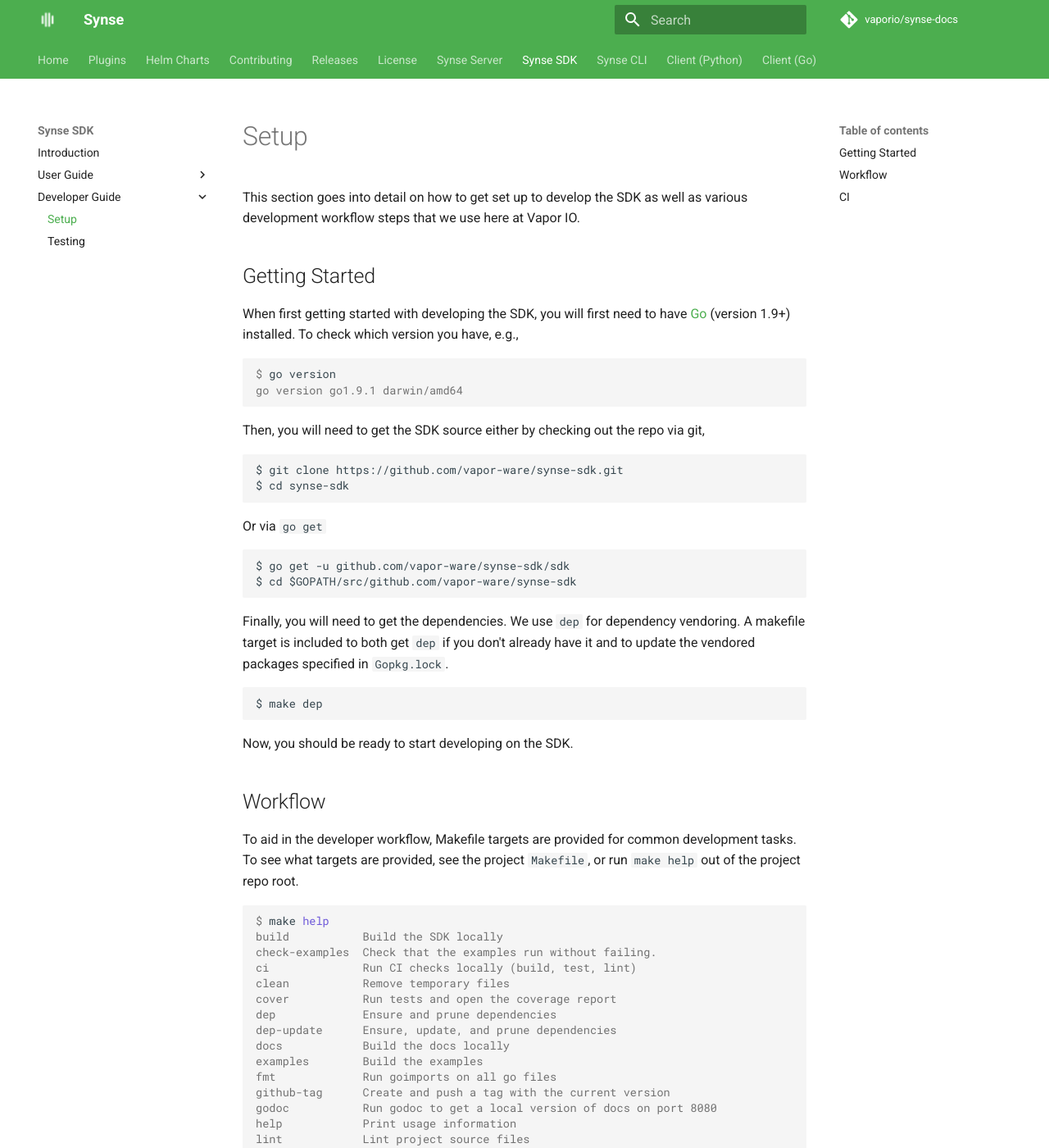
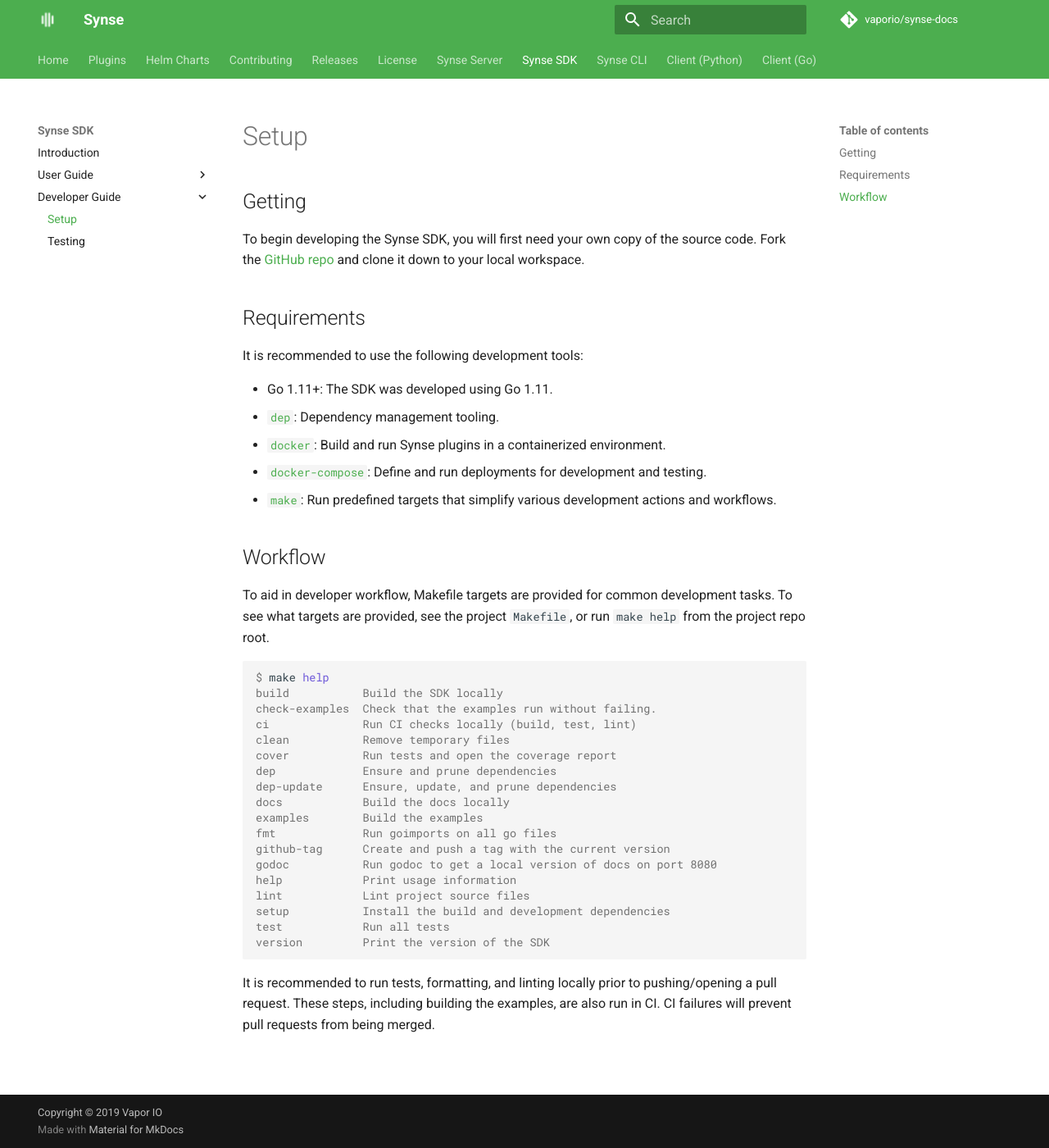
Before and after one commit to vapor-ware/synse-docs, an MkDocs documentation site: the page built from docs/sdk/developer/setup.md, in a window 1280 px wide and 1400 px high. Shown: the whole window at 82% size. Built offline with MkDocs 1.6.1 and Material for MkDocs 9.7.7, drawn with Linux system fonts in a browser that asks for light colours; comment, search, counter and statistics services are not loaded; some of the changed text lies outside the part shown.

Commit message:
update sdk developer docs

````diff
--- a/docs/sdk/developer/setup.md
+++ b/docs/sdk/developer/setup.md
@@ -1,47 +1,31 @@
+---
+hero: Setup
+---
 
-This section goes into detail on how to get set up to develop the SDK as well
-as various development workflow steps that we use here at Vapor IO.
+## Getting
 
-## Getting Started
+To begin developing the Synse SDK, you will first need your own copy of the source code.
+Fork the [GitHub repo](https://github.com/vapor-ware/synse-sdk) and clone it down
+to your local workspace.
 
-When first getting started with developing the SDK, you will first need to have [Go](https://golang.org/doc/install)
-(version 1.9+) installed. To check which version you have, e.g.,
+## Requirements
 
-```console
-$ go version
-go version go1.9.1 darwin/amd64
-```
+It is recommended to use the following development tools:
 
-Then, you will need to get the SDK source either by checking out the repo via git,
-
-```
-$ git clone https://github.com/vapor-ware/synse-sdk.git
-$ cd synse-sdk
-```
-
-Or via `go get`
-
-```
-$ go get -u github.com/vapor-ware/synse-sdk/sdk
-$ cd $GOPATH/src/github.com/vapor-ware/synse-sdk
-```
-
-Finally, you will need to get the dependencies. We use `dep` for dependency
-vendoring. A makefile target is included to both get `dep` if you don't already
-have it and to update the vendored packages specified in `Gopkg.lock`.
-
-```
-$ make dep
-```
-
-Now, you should be ready to start developing on the SDK.
-
+- Go 1.11+: The SDK was developed using Go 1.11.
+- [`dep`](https://github.com/golang/dep): Dependency management tooling.
+- [`docker`](https://www.docker.com): Build and run Synse plugins in a containerized
+  environment.
+- [`docker-compose`](https://docs.docker.com/compose/install): Define and run deployments
+  for development and testing.
+- [`make`](https://www.gnu.org/software/make): Run predefined targets that simplify
+  various development actions and workflows.
 
 ## Workflow
 
-To aid in the developer workflow, Makefile targets are provided for common development
+To aid in developer workflow, Makefile targets are provided for common development
 tasks. To see what targets are provided, see the project `Makefile`, or run `make help`
-out of the project repo root.
+from the project repo root.
 
 ```console
 $ make help
@@ -64,22 +48,6 @@
 version         Print the version of the SDK
 ```
 
-In general when developing, tests should be run (e.g. `make test`) and the could should
-be formatted (`make fmt`) and linted (`make lint`). This ensures that the code works
-and is consistent and readable. Tests should also be added or updated as appropriate
-(see: [testing](testing.md)).
-
-## CI
-
-All commits and pull requests to the Synse Plugin SDK trigger a build on our Jenkins CI server.
-The CI configuration can be found in the repo's `.jenkins` file. In summary,
-a build triggered by a commit will:
-
-- Install dependencies
-- Run linting
-- Check formatting
-- Run tests with coverage reporting (and upload results to CodeCov)
-- Build the example plugins in the `examples` directory
-
-When a tag is pushed to the repo, CI checks that the tag version matches the SDK version
-specified in the repo, then generates a changelog and drafts a new release for that version.
+It is recommended to run tests, formatting, and linting locally prior to pushing/opening
+a pull request. These steps, including building the examples, are also run in CI.
+CI failures will prevent pull requests from being merged.
````
Also changed, not shown: docs/sdk/developer/testing.md (+5 -4 lines), docs/server/developer/setup.md (+2 -2 lines).
